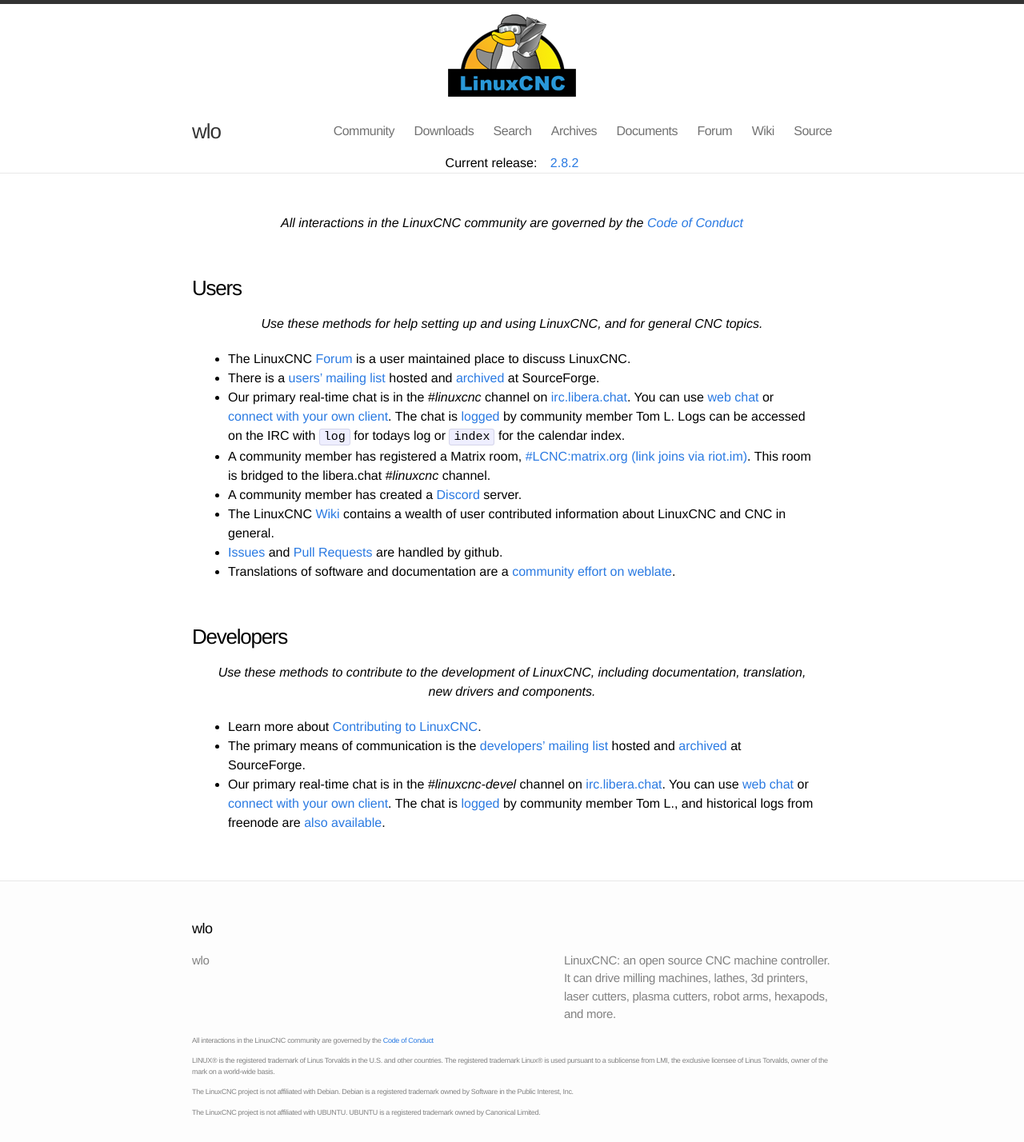
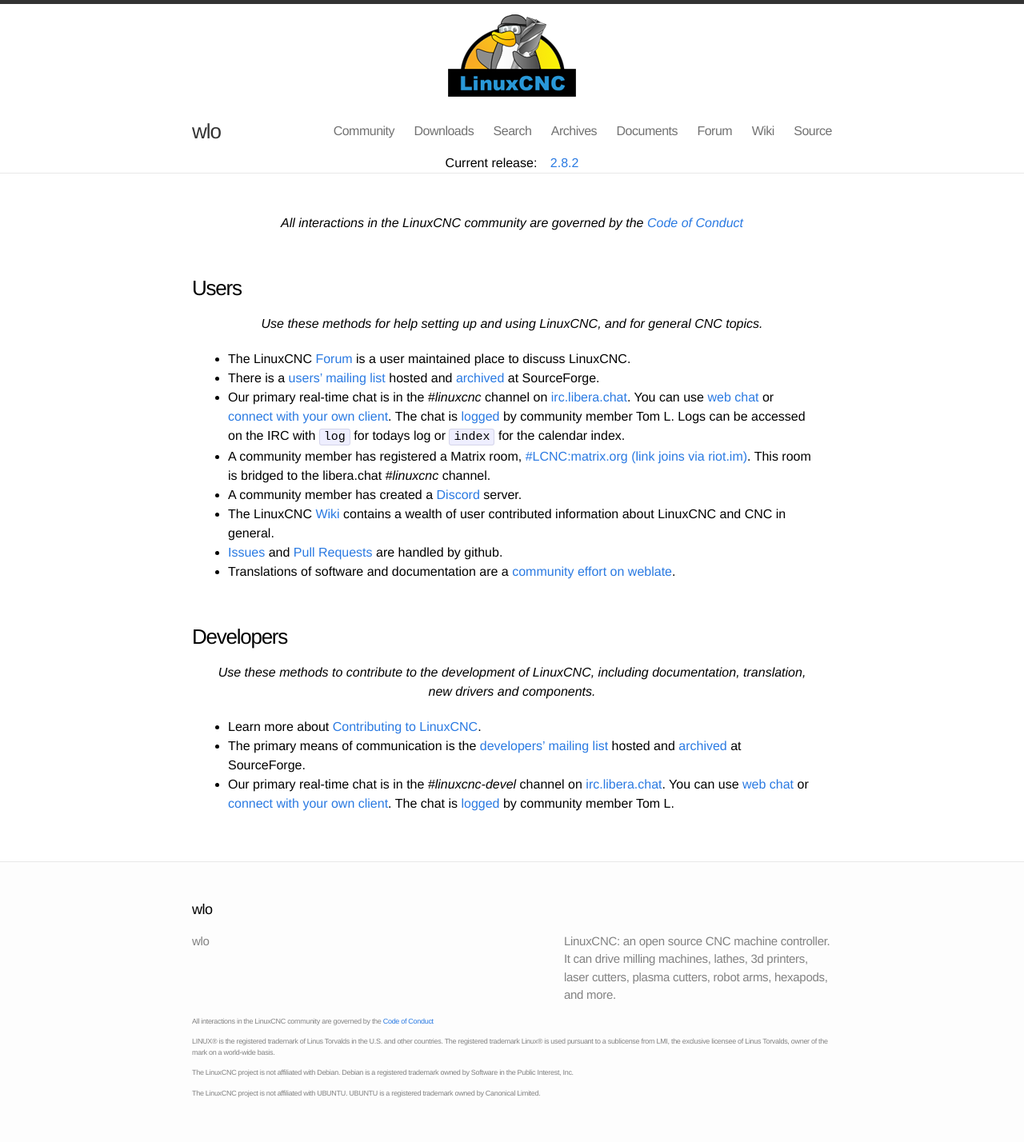
Before and after one commit to LinuxCNC/wlo, a Jekyll site: the page built from community/index.md, in a window 1280 px wide. Shown: the whole page at 80% size. Built offline with Jekyll 4.4.1, drawn with Linux system fonts in a browser that asks for light colours; after the commit the page ends 1404 px from its top, so only the background shows below that.

Commit message:
fix incorrect link and remove out of date link to logs
Signed-off-by: John Thornton <jthornton@gnipsel.com>

```diff
--- a/community/index.md
+++ b/community/index.md
@@ -64,4 +64,4 @@
 * Our primary real-time chat is in the *#linuxcnc-devel* channel on [irc.libera.chat](https://libera.chat).
   You can use [web chat](https://web.libera.chat/) or
   [connect with your own client](https://libera.chat/guides/connect).
-  The chat is [logged](http://tom-itx.no-ip.biz:81/~tom-itx/irc/libera/logs/%23linuxcnc-devel/index.html) by community member Tom L., and historical logs from freenode are [also available](http://tom-itx.no-ip.biz:81/~tom-itx/irc/logs/%23linuxcnc-devel/index.html).
+  The chat is [logged](http://tom-itx.no-ip.biz:81/~tom-itx/irc/logs/%23linuxcnc-devel/index.html) by community member Tom L.
```
